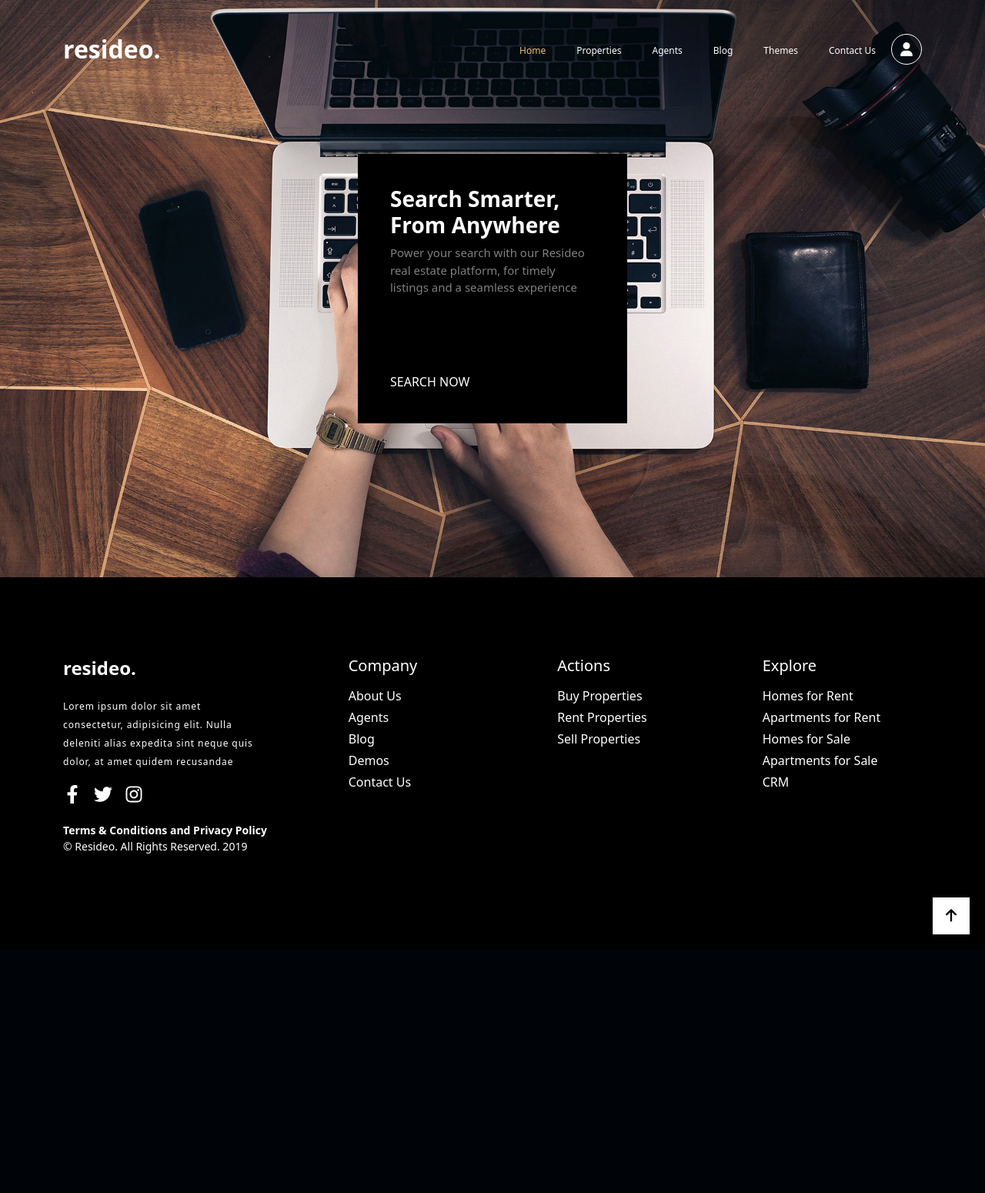
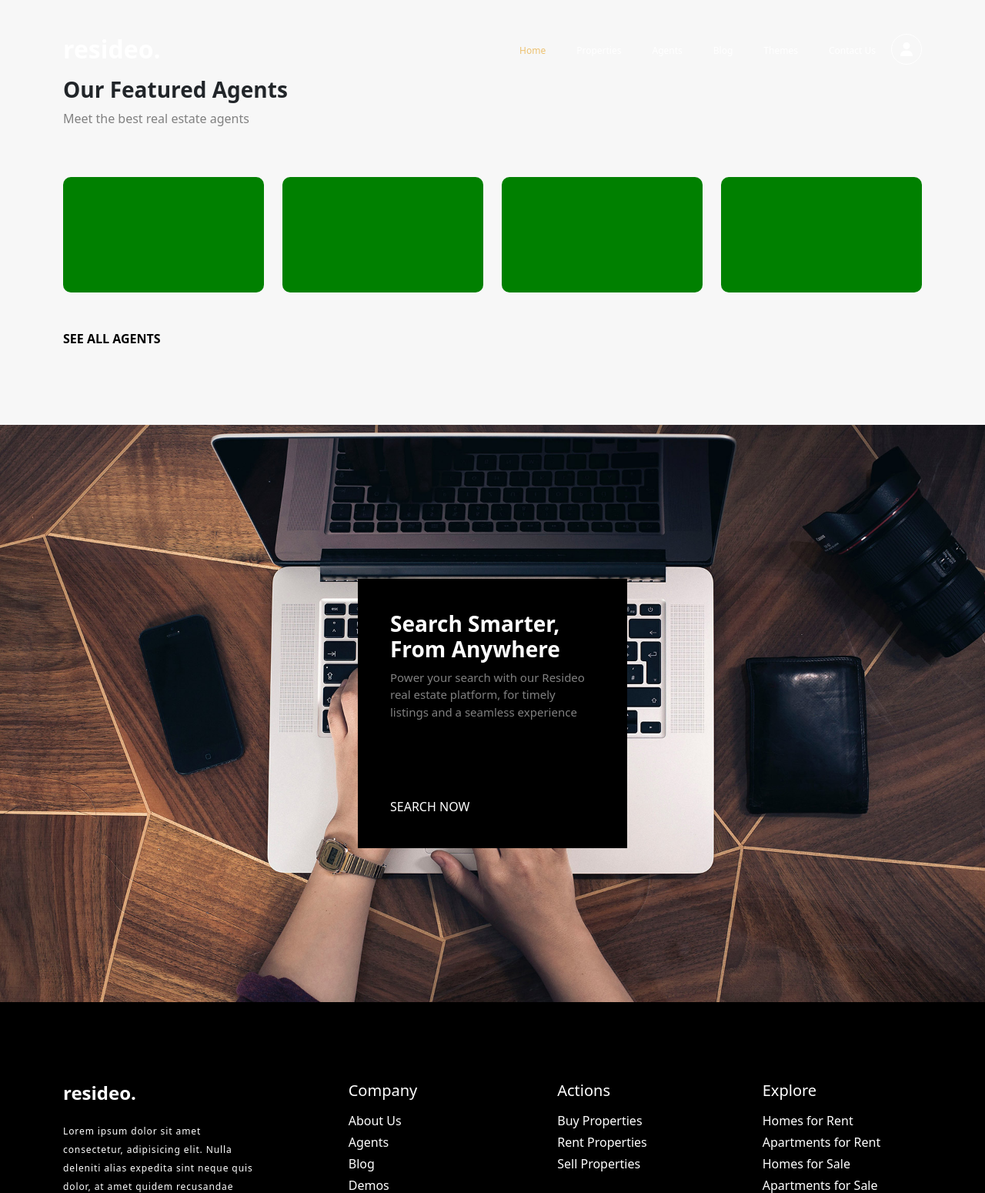
Before and after one commit to langgamrhapsody/resideo-training, a PHP site: page / in a window 1280 px wide. Shown: the top 1550 px of the page at 77% size. Before the commit the page ends 1214 px from the top, so only its background shows below. Run offline with PHP 8.4, Linux system fonts and the light colour scheme; some libraries are stand-ins or nearby versions.

Commit message:
add fourth section skeleton

```diff
--- a/fifth.php
+++ b/fifth.php
@@ -1,5 +1,5 @@
-<div class="overflow-hidden">
     <div class="try">
+        <div class="try__background">
             <div class="try__container container">
                 <div class="try__content">
                     <div class="try__content-text">
--- /dev/null
+++ b/fourth.php
@@ -0,0 +1,24 @@
+<div class="featured-agents">
+    <div class="featured-agents__container container">
+        <div class="featured-agents__content">
+            <h3 class="featured-agents__content-title">Our Featured Agents</h3>
+            <p class="featured-agents__content-desc">Meet the best real estate agents</p>
+            <div class="featured-agents__content-row row">
+                <div class="featured-agents__content-item col-3">
+                    <div class="featured-agents__content-item-card"></div>
+                </div>
+                <div class="featured-agents__content-item col-3">
+                    <div class="featured-agents__content-item-card"></div>
+                </div>
+                <div class="featured-agents__content-item col-3">
+                    <div class="featured-agents__content-item-card"></div>
+                </div>
+                <div class="featured-agents__content-item col-3">
+                    <div class="featured-agents__content-item-card"></div>
+                </div>
+            </div>
+            <a href="#" class="featured-agents__content-button">SEE ALL AGENTS</a>
+            </a>
+        </div>
+    </div>
+</div>
--- a/index.php
+++ b/index.php
@@ -14,17 +14,18 @@
     <header>
         <!-- Navbar -->
         <?php include_once'navbar.php'; ?>
-
-        <!-- Hero -->
-
     </header>
     <main>
+        <!-- Featured Agents  -->
+        <?php include_once'fourth.php'; ?>
+
+
+        <!-- Search Smarter Section -->
         <?php include_once'fifth.php'; ?>
 
     </main>
     <footer>
         <?php include_once'footer.php'; ?>
-
     </footer>
 
     <script>
--- a/navbar.php
+++ b/navbar.php
@@ -14,7 +14,6 @@
          <div class="offcanvas offcanvas-end offcanvas__custom " id="offcanvasRight"
              aria-labelledby="offcanvasRightLabel">
              <div class="offcanvas__header">
-                 <img src="./assets/img/logo.png" alt="Logo" width="160" height="auto" class="offcanvas__header-img">
                  <button type="button" class="offcanvas__header-button btn-close btn-close-white"
                      data-bs-dismiss="offcanvas" aria-label="Close"></button>
              </div>
--- a/scss/layout.scss
+++ b/scss/layout.scss
@@ -16,6 +16,18 @@
 // |‾‾‾‾‾‾‾‾‾‾‾‾‾‾‾‾‾‾‾‾‾‾‾‾‾‾‾‾‾‾‾‾‾‾‾‾‾‾‾‾‾| //
 // | Timedoor New Standard                   | //
 // |_________________________________________| //
+
+//side line hover style
+%hover-style {
+  content: "";
+  position: absolute;
+  top: 50%;
+  transform: translateY(-50%);
+  padding-left: 0;
+  border-radius: 25px;
+  opacity: 0;
+  transition: all ease-in-out 0.5s;
+}
 
 .ratio-item {
   @extend %ratioItem;
@@ -51,7 +63,7 @@
   }
 
   &__scrolled {
-    background: #4527a4a1;
+    background: black;
     backdrop-filter: blur(12px);
     padding: 8px 0;
   }
@@ -199,7 +211,64 @@
   }
 }
 
+.featured-agents {
+  padding: 100px 0;
+  background-color: #f7f7f7;
+
+  &:hover &__content-button {
+    &:after {
+      opacity: 1;
+      padding-left: 50px;
+    }
+  }
+
+  &__content {
+    &-title {
+      font-weight: 700;
+    }
+
+    &-desc {
+      color: grey;
+    }
+
+    &-row {
+      padding: 48px 0;
+    }
+
+    &-item {
+      &-card {
+        width: 100%;
+        height: 150px;
+        background-color: green;
+        border-radius: 10px;
+      }
+    }
+
+    &-button {
+      display: flex;
+      position: relative;
+      color: black;
+      font-weight: 700;
+      text-decoration: none;
+      cursor: pointer;
+
+      &:hover {
+        color: black;
+      }
+
+      &:after {
+        @extend %hover-style;
+        left: 15%;
+        border-bottom: 3px solid black;
+      }
+    }
+  }
+}
+
 .try {
+  overflow: hidden;
+
+  &__background {
     padding: 200px 0;
 
     background-repeat: no-repeat;
@@ -211,6 +280,7 @@
 
     &:has(.try__content:hover) {
       transform: scale(1.1);
+    }
   }
 
   &__container {
@@ -237,12 +307,10 @@
       height: 320px;
     }
 
-    &:hover {
-      .try__content-button {
+    &:hover &-button {
       &:after {
         opacity: 1;
         padding-left: 100px;
-        }
       }
     }
 
@@ -268,23 +336,12 @@
 
       &:hover {
         color: white;
-
-        // &:after {
-        //   padding-left: 100px;
-        // }
       }
 
       &:after {
-        content: "";
-        position: absolute;
+        @extend %hover-style;
         left: 50%;
-        top: 50%;
-        transform: translateY(-50%);
-        padding-left: 0;
         border-bottom: 3px solid white;
-        border-radius: 25px;
-        opacity: 0;
-        transition: all ease-in-out 0.5s;
       }
     }
   }
```
Also changed, not shown: css/layout.css, 1 other file. Lines whose indentation alone changed are shown as unchanged.
